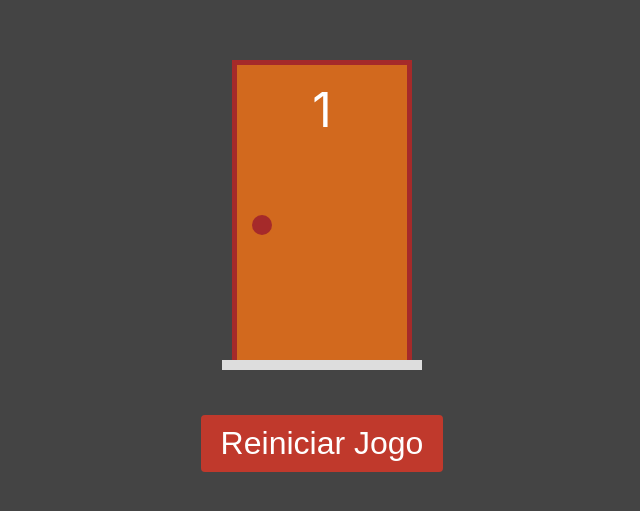
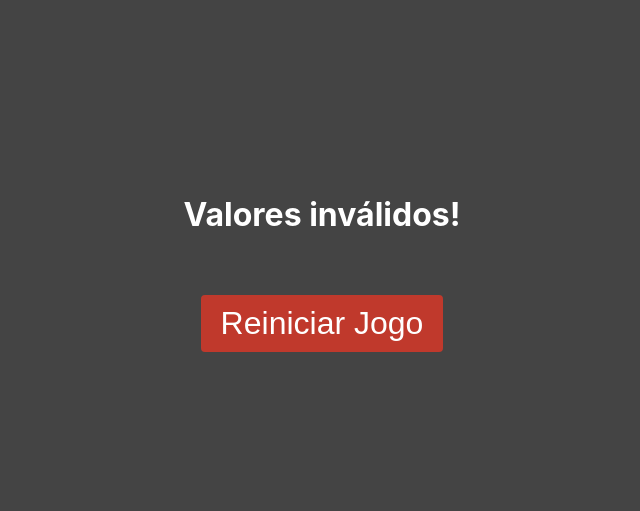
Before and after one commit to AntonioSabino/porta-premiada-nextJS, a Next.js app: page /jogo/1/1 in a window 1280 px wide. Shown: the part 137-648 px from the top of the page, without its empty margins (318-958 px from the left). Built offline with nearby package versions, Linux system fonts and the light colour scheme.

Commit message:
feat: validação de entradas do Jogo

```diff
--- a/pages/jogo/[portas]/[temPresente].jsx
+++ b/pages/jogo/[portas]/[temPresente].jsx
@@ -7,7 +7,19 @@ import { useRouter } from "next/router";
 
 export default function Jogo() {
   const router = useRouter();
+
+  const [valido, setValido] = useState(false);
   const [portas, setPortas] = useState([]);
+
+  useEffect(() => {
+    const portas = +router.query.portas;
+    const temPresente = +router.query.temPresente;
+
+    const minPortas = portas >= 3 && portas <= 100;
+    const temPresenteValido = temPresente >= 1 && temPresente <= portas;
+
+    setValido(minPortas && temPresenteValido);
+  }, [router.query.portas, router.query.temPresente]);
 
   useEffect(() => {
     const qtdPortas = +router.query.portas;
@@ -32,7 +44,9 @@ export default function Jogo() {
 
   return (
     <div id={styles.jogo}>
-      <div className={styles.portas}>{renderizarPortas()}</div>
+      <div className={styles.portas}>
+        {valido ? renderizarPortas() : <h1>Valores inválidos!</h1>}
+      </div>
       <div className={styles.botoes}>
         <Link href="/">
           <button>Reiniciar Jogo</button>
```
